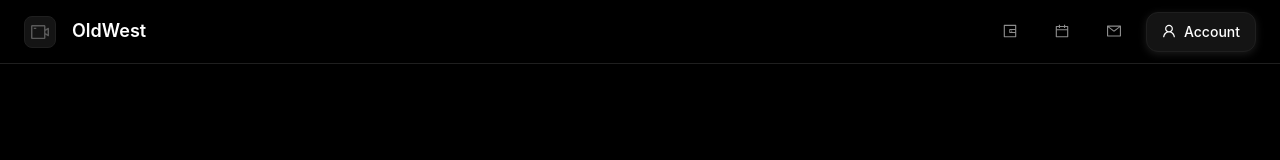
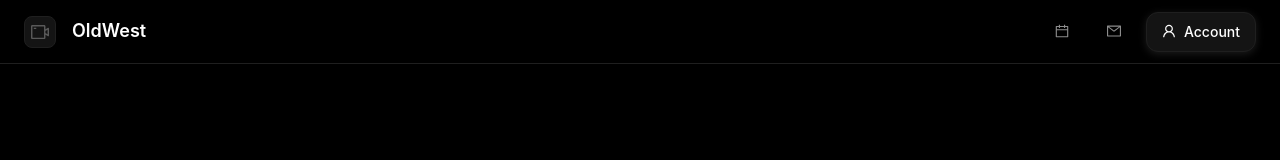
Before and after one commit to oldwestsolutions/oldoldwest, a Next.js app: page /dashboard in a window 1280 px wide. Shown: the top 160 px of the page. Built offline with nearby package versions, Linux system fonts and the light colour scheme.

Commit message:
Remove wallet icon from header and add it to Account dropdown menu

```diff
--- a/src/app/dashboard/page.tsx
+++ b/src/app/dashboard/page.tsx
@@ -28,6 +28,22 @@ export default function Dashboard() {
   }
 
   const accountMenuItems: MenuProps['items'] = [
+    {
+      key: 'wallet',
+      label: (
+        <div style={{ display: 'flex', alignItems: 'center', gap: 8 }}>
+          <WalletOutlined />
+          <span>Wallet</span>
+        </div>
+      ),
+      onClick: () => {
+        setModalType('wallet')
+        setIsModalVisible(true)
+      },
+    },
+    {
+      type: 'divider',
+    },
     {
       key: 'join-meeting',
       label: (
@@ -333,18 +349,6 @@ export default function Dashboard() {
           <Text strong style={{ fontSize: 18, color: '#ffffff' }}>OldWest</Text>
         </div>
         <div style={{ display: 'flex', alignItems: 'center', gap: 12 }}>
-          <Button
-            type="text"
-            icon={<WalletOutlined />}
-            onClick={() => {
-              setModalType('wallet')
-              setIsModalVisible(true)
-            }}
-            style={{
-              color: '#8c8c8c',
-              borderRadius: 8
-            }}
-          />
           <Button
             type="text"
             icon={<CalendarOutlined />}
```
